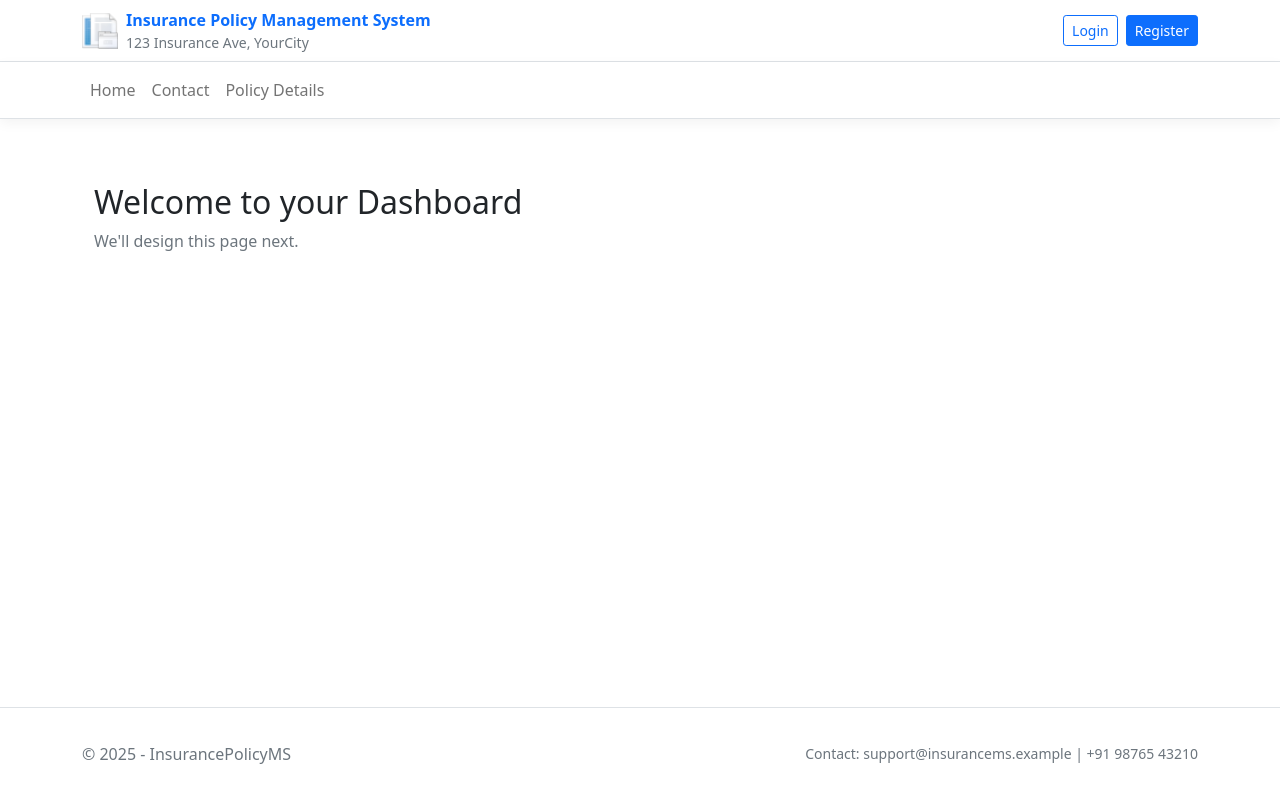
After one commit to Geethapriya-Shanmuganathan/insurancepolicy, an ASP.NET Core app: template ProjectPolicy/ProjectPolicy/Views/Dashboard/Index.cshtml in a window 1280 px wide. The commit adds this page. Run offline with ASP.NET Core 8, Linux system fonts and the light colour scheme; the template is opened without the code that fills it, so the values that code supplies are empty; style sheets or scripts are compiled from the project's sources; some libraries are stand-ins or nearby versions.

Commit message:
Auth: make Login and Register standalone pages (no layout), include local Bootstrap/jQuery; add Dashboard page and redirect login to dashboard; keep register redirect to login

```diff
--- a/ProjectPolicy/ProjectPolicy/Views/AuthView/Login.cshtml
+++ b/ProjectPolicy/ProjectPolicy/Views/AuthView/Login.cshtml
@@ -70,7 +70,7 @@ $(function(){
             data: JSON.stringify(data),
             success: function(res){
                 if(res && res.token){ sessionStorage.setItem('jwt', res.token); }
-                window.location.href = '/';
+                window.location.href = '/Dashboard/Index';
             },
             error: function(xhr){
                 var msg = 'Login failed.';
--- /dev/null
+++ b/ProjectPolicy/ProjectPolicy/Views/Dashboard/Index.cshtml
@@ -0,0 +1,8 @@
+@{
+    ViewData["Title"] = "Dashboard";
+}
+
+<div class="container py-5">
+    <h2>Welcome to your Dashboard</h2>
+    <p class="text-muted">We'll design this page next.</p>
+</div>
```
Also changed, not shown: ProjectPolicy/ProjectPolicy/Controllers/DashboardController.cs (added, +12 -0 lines), ProjectPolicy/ProjectPolicy/Views/AuthView/Register.cshtml (+7 -4 lines).
